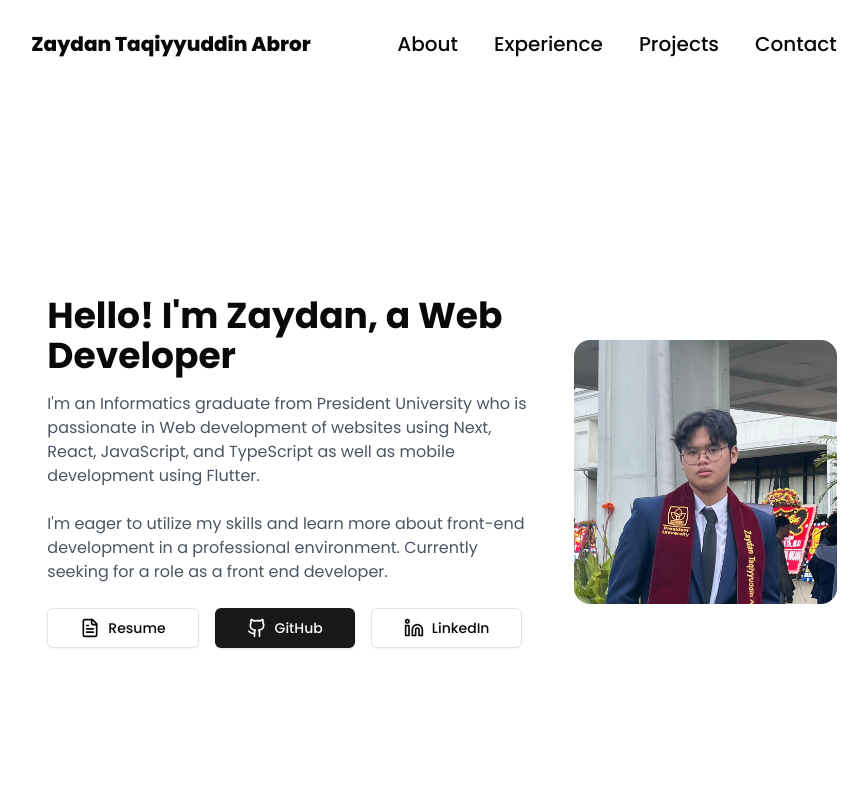
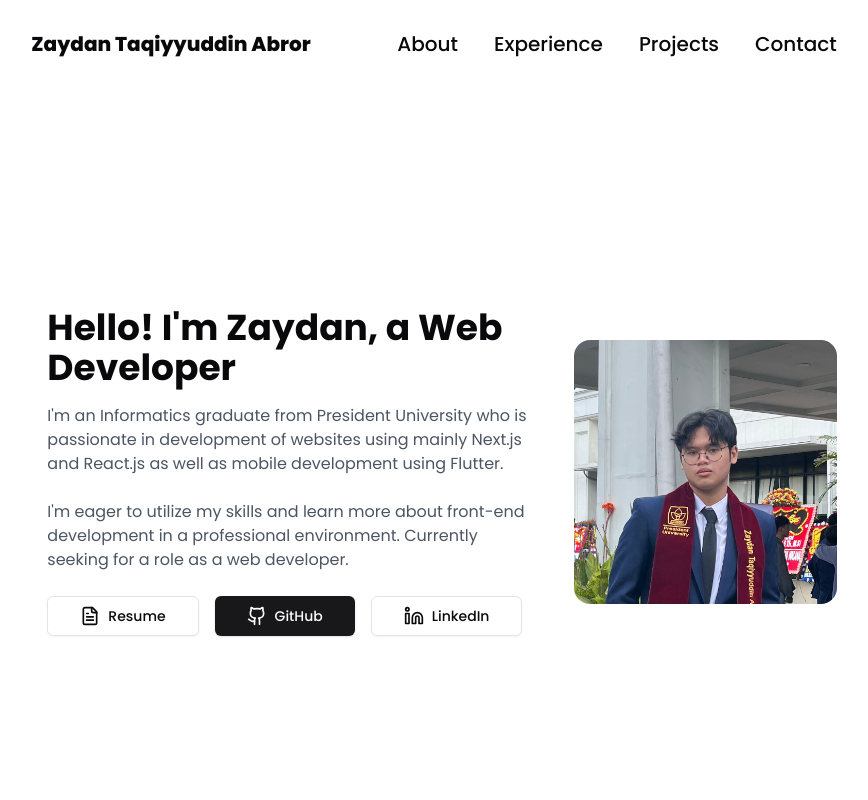
Before and after one commit to zaydant/my-portfolio, a Next.js app: page / in a window 1280 px wide. Shown: the top 800 px of the page, without its empty margins (198-1066 px from the left). Built offline with nearby package versions, Linux system fonts and the light colour scheme.

Commit message:
hero section update

```diff
--- a/src/app/components/Hero.tsx
+++ b/src/app/components/Hero.tsx
@@ -10,10 +10,10 @@ export default function Hero() {
       <div className="md:w-2/3 md:pr-8 mb-8 md:mb-0">
         <h1 className="text-4xl font-bold mb-4">Hello! I'm Zaydan, a Web Developer</h1>
         <p className="text-gray-600 mb-6">
-          I'm an Informatics graduate from President University who is passionate in Web development of websites using Next, React, JavaScript, and TypeScript as well as mobile development using Flutter.
+          I'm an Informatics graduate from President University who is passionate in development of websites using mainly Next.js and React.js as well as mobile development using Flutter.
         </p>
         <p className="text-gray-600 mb-6">
-          I'm eager to utilize my skills and learn more about front-end development in a professional environment. Currently seeking for a role as a front end developer.
+          I'm eager to utilize my skills and learn more about front-end development in a professional environment. Currently seeking for a role as a web developer.
         </p>
         <div className="flex flex-wrap gap-4">
           <Button variant="outline" size="lg" asChild>
```
